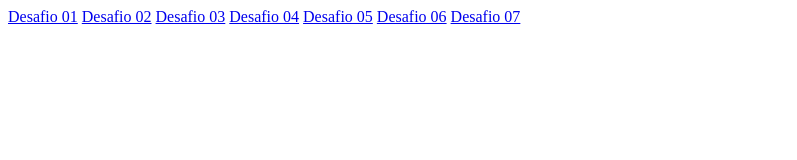
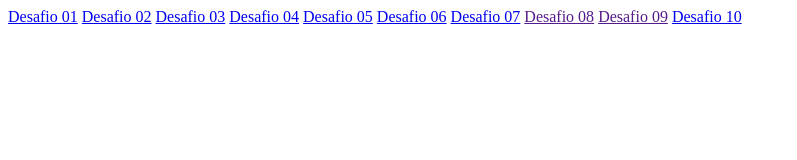
Before and after one commit to Tainah91/Prova, a plain HTML site: page index.html in a window 1280 px wide. Shown: the whole page, without its empty margins (0-797 px from the left). Drawn offline with Linux system fonts and the light colour scheme.

Commit message:
Prova Index

```diff
--- a/index.html
+++ b/index.html
@@ -14,7 +14,9 @@
     <a href="Desafio05.html">Desafio 05</a>
     <a href="Desafio06.html">Desafio 06</a>
     <a href="Desafio07.html">Desafio 07</a>
-
+    <a href="">Desafio 08</a>
+    <a href="">Desafio 09</a>
+    <a href="Desafio10.html">Desafio 10</a>
 
 
 </body>
```
